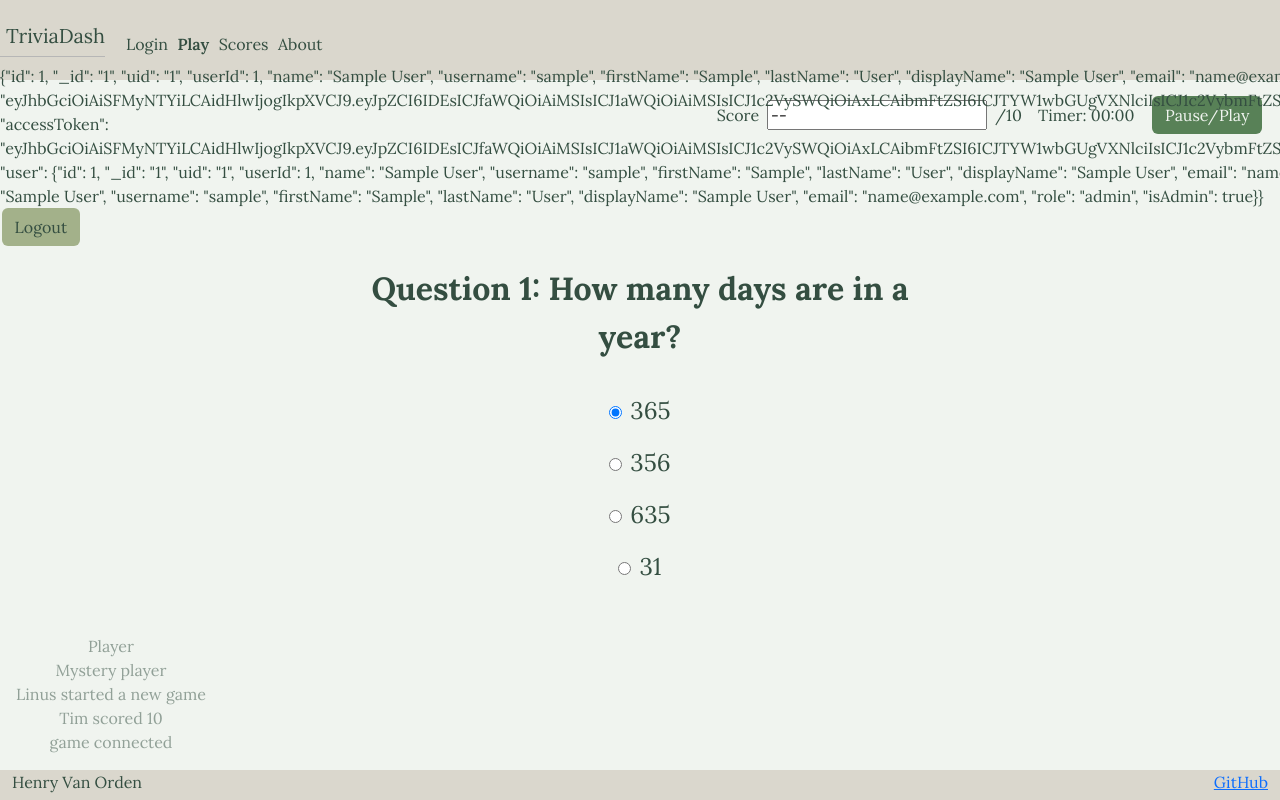
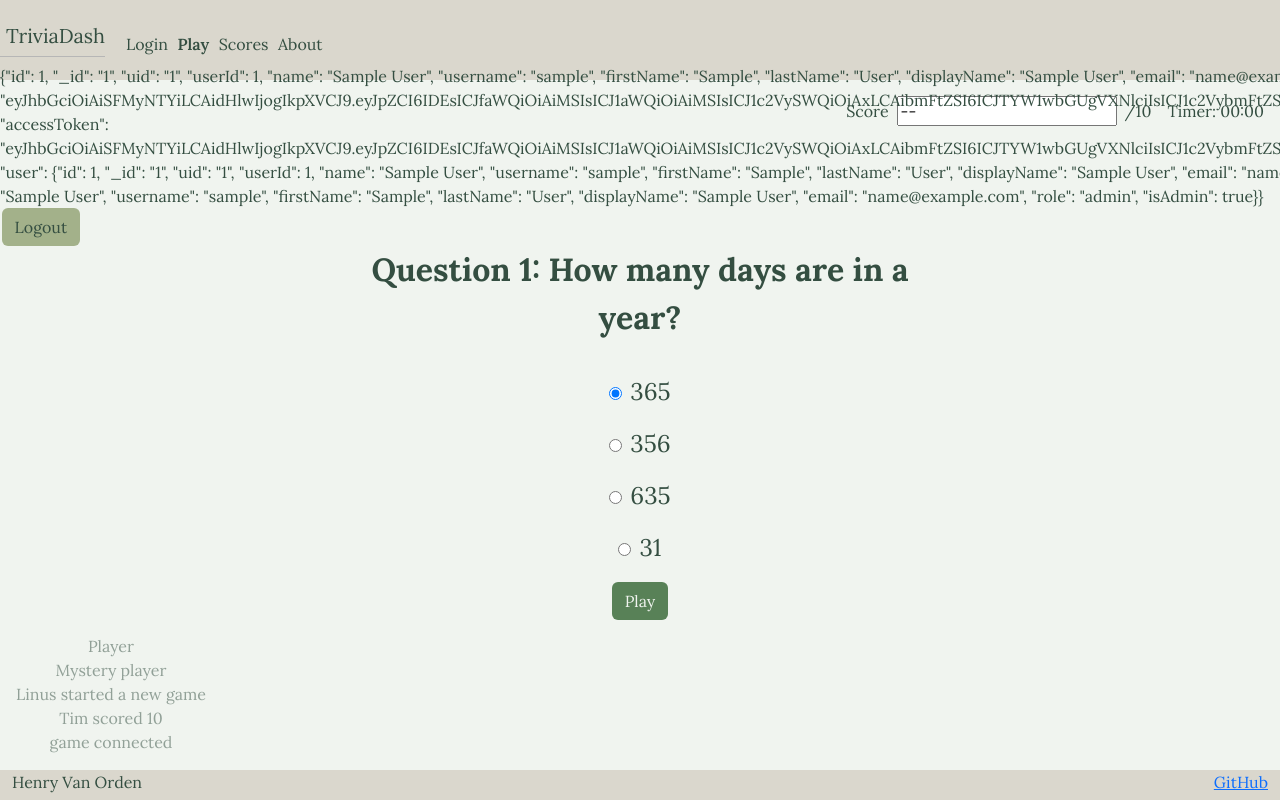
Before and after one commit to henryvanorden-crypto/startup, a React (Vite) app: page /play in a window 1280 px wide. Built offline with nearby package versions, Linux system fonts and the light colour scheme; sample sign-in values are in the browser's storage.

Commit message:
play, pause, submit buttons

```diff
--- a/src/login/login.jsx
+++ b/src/login/login.jsx
@@ -4,8 +4,7 @@ import { useNavigate } from 'react-router-dom';
 
 export function Login({setUser}) {
 const [text, setText] = React.useState('')
-const [password, setPassword] = React.useState('');
-const [displayError, setDisplayError] = React.useState(null);
+const [password, setPassword] = React.useState('')
 const navigate = useNavigate()
 
 function loginUser(){
--- a/src/play/play.jsx
+++ b/src/play/play.jsx
@@ -2,6 +2,20 @@ import React from 'react';
 import '../app.css';
 
 export function Play() {
+  const [pause, setPause] = React.useState(true)
+  function pauseGame(){
+    setPause(true)
+    //pause timer
+  }
+  function playGame(){
+    setPause(false)
+    //start timer
+  }
+  function endGame(){
+    pauseGame()
+    //record username, score, time
+    //show message showing score/time and saying "Play again tomorrow!"
+  }
   return (
     <main className="container-fluid back-light text-center">
       <div className="players">
@@ -23,9 +37,6 @@ export function Play() {
         <div>
           Timer: <span id="timer">00:00</span>
         </div>
-        <div>
-          <button type="submit" className="btn but-color">Pause/Play</button>
-        </div>
       </div>
 
       <div className="quiz">
@@ -46,6 +57,9 @@ export function Play() {
           <input type="radio" id="radio4" name="varRadio" value="radio3" />
           31</label>
         </div>
+        {pause && <button onClick={playGame} type="submit" className="btn but-color">Play</button>}
+        {!pause && <button onClick={pauseGame} type="submit" className="btn sec-but">Pause</button>}
+        {!pause && <button type="submit" className="btn but-color">Submit</button>}
       </div>
     </main>
   );
```
